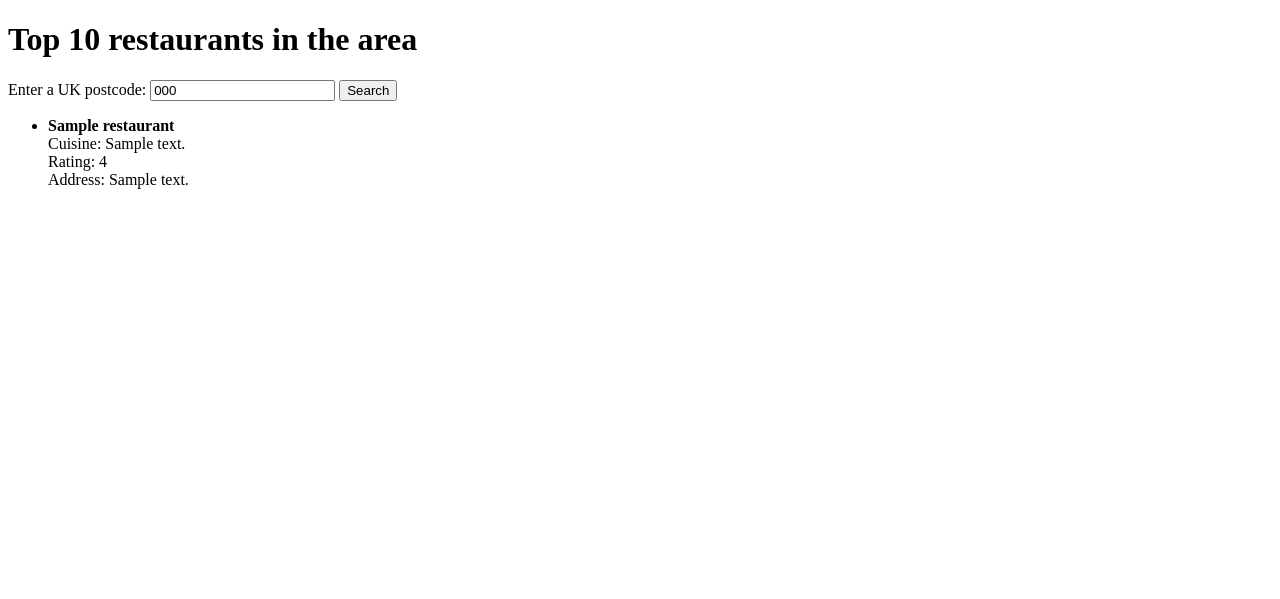
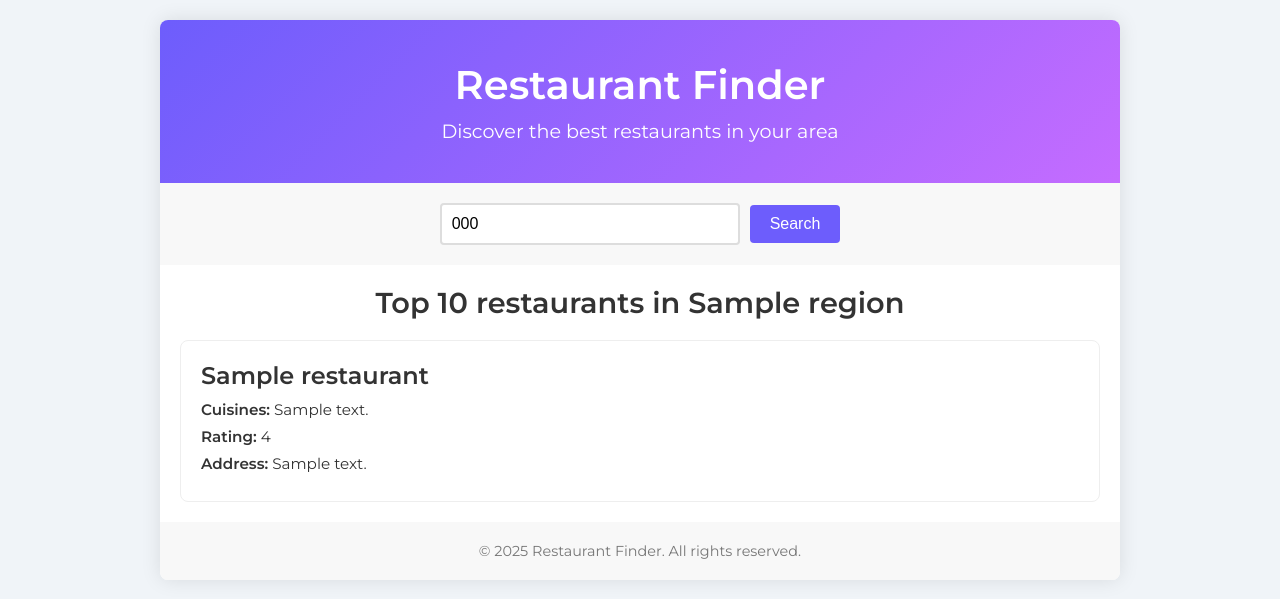
Before and after one commit to M-lira/JET-Code-Assignment, a Flask app: template templates/index.html in a window 1280 px wide. Shown: the top 599 px of the page. Run offline with Flask 3, Linux system fonts and the light colour scheme; the template is opened without the code that fills it: most values are stand-ins (such as "Sample title", 1, 10 or a date in 2020).

Commit message:
Sort top 10 restaurants by highest rating, add region lookup & improve validation Implemented sorting to display the top 10 highest-rated restaurants Added a function to determine the region based on postcode Improved postcode validation and input handling Fixed bugs in address retrieval and display Bypassed Cloudflare block for API requests Enhanced CSS for a better user experience

```diff
--- a/app.py
+++ b/app.py
@@ -1,6 +1,7 @@
-from flask import Flask, render_template
+from flask import Flask, render_template, request
 import requests
 import re
+import logging
 
 app = Flask(__name__)
 
@@ -9,59 +10,105 @@ API_URL = "https://uk.api.just-eat.io/discovery/uk/restaurants/enriched/bypostco
 
 #Pass through cloudfare block
 HEADERS = {
-   "User-Agent": "Mozilla/5.0 (Windows NT 10.0; Win64; x64) AppleWebKit/537.36 (KHTML, like Gecko) Chrome/122.0.0.0 Safari/537.36",
-    "Accept": "application/json",
-    "Accept-Encoding": "gzip, deflate, br",
-    "Connection": "keep-alive"
+     "User-Agent": "Mozilla/5.0 (Windows NT 10.0; Win64; x64)",
+     "Accept": "application/json",
+     "Referer": "https://www.just-eat.co.uk/",
+     "Origin": "https://www.just-eat.co.uk/",
 }
+
 
 
 # Fetch top 10 rstaurants for a given postcode
 def fetch_restaurant_data(postcode):
     try:
-        response = requests.get(API_URL.format(postcode = postcode), headers = HEADERS)
+        url = API_URL.format(postcode=postcode)
+
+        response = requests.get(url, headers = HEADERS)
 
         if response.status_code == 200:
+
             data = response.json() #Parse the JSON response
-            restaurants = data.get('restaurants', [])[:10]
-            return restaurants
+            restaurants = data.get('restaurants', [])
+
+            #sort restaurants rating in descending order
+            restaurants.sort(key=lambda x: x.get('rating', {}).get('starRating', 0), reverse= True)
+
+            return restaurants[:10] #return the top 10 restaurants
 
         else:
-            print( f"Error: {response.status_code} - {response.text}")
-            return []
+            logging.error(f"Error: {response.status_code} - {response.text}")
+            return[]
 
     except Exception as e:
-        print(f"An error as ocurred: {e}")
-        return []
+        logging.exception(f"An error occurred: {e}") #Log full exception details
+        return[]
 
+
+#Simple UK postcode validation using regex
+def is_valid_postcode(postcode):
+     #this regex is a basic validation for UK postcodes (it may not be exhaustive)
+     postcode_regex = r"(GIR 0AA|[A-Z]{1,2}\d[A-Z\d]? \d[A-Z]{2}|[A-Z]{1,2}\d{1,2}[A-Z]? \d[A-Z]{2})$"
+     return bool(re.match(postcode_regex, postcode.strip().upper()))
+
+
+#Fetches the city/region associated with a UK postcode via API
+def get_region_from_postcode(postcode):
+     try:
+         url_region_API= f"https://api.postcodes.io/postcodes/{postcode}"
+         response = requests.get(url_region_API)
+
+         if response.status_code == 200:
+             data = response.json()
+             return data["result"]["admin_district"] # returns city or region nam
+
+         else:
+             print(f"Error while fetching the postcode region")
+             return"Unknown Region"
+
+     except Exception as e:
+         print(f"Error while fetching the postcode region")
+         return"Unknown Region"
 
 
 
 #Route for the homepage
-@app.route('/')
+@app.route('/', methods=['GET', 'POST'])
+def home(): # main function
 
-# Main data handling
-def home():
+    postcode = "M16 0RA" # This is the default postcode choosen, but it can be replaced with any desired one, as long as it is within the UK region
+    restaurants = []
+    error_message= None
 
-    postcode = "M16 0RA" #This is the default code choosen but it can be replaced with the desired one as long as it is within the UK region
-    restaurants = fetch_restaurant_data(postcode)
+    if request.method == 'POST':
+
+            postcode = request.form.get('postcode', '').strip()
+
+            if is_valid_postcode(postcode):
+                region = get_region_from_postcode(postcode) # Get the city name, mainly for asthetic purposes
+                restaurants = fetch_restaurant_data(postcode)
+
+                if not restaurants:
+                    error_message = "No restaurants found for this {region}."
+
+            else:
+                error_message = "Please enter a valid UK postcode."
 
     #prepare the restaurant data for display
-    restaurant_list = []
-    for restaurant in restaurants:
-                name = restaurant.get('name')
-                cuisines = ','.join([cuisine ['name'] for cuisine in restaurant.get('cuisines', [])])
-                rating_info = restaurant.get('rating',{})
-                rating = f"{rating_info.get('starRating', 'N/A')}⭐ ({rating_info.get('count', 0)} reviews)"
-                address = restaurant.get('address', {}).get('line_1', 'No address listed')
+    restaurant_list = [
+                {
+                        'name' : restaurant.get('name','Unknown'),
+                        'cuisines' : ','.join([cuisine ['name'] for cuisine in restaurant.get('cuisines', [])]),
+                        'rating': f"{restaurant.get('rating', {}).get('starRating', 'N/A')}⭐ ({restaurant.get('rating', {}).get('count', 0)} reviews)",
+                        'address' :  f"{restaurant.get('address', {}).get('line_1', 'No address listed')}, "
+                                     f"{restaurant.get('address', {}).get('postcode', '')}".strip() #formatting of address
+                }
 
-                restaurant_list.append({
-                        'name' : name,
-                        'cuisines' : cuisines,
-                        'rating' : rating,
-                        'address' : address
-                    })
-    return render_template('index.html', restaurants=restaurant_list)
+                for restaurant in restaurants
+
+            ]
+
+
+    return render_template('index.html', restaurants=restaurant_list, postcode=postcode, error_message=error_message, region=region)
 
 
 
--- a/static/style.css
+++ b/static/style.css
@@ -0,0 +1,139 @@
+/* Global Styles */
+* {
+  box-sizing: border-box;
+  margin: 0;
+  padding: 0;
+}
+
+body {
+  font-family: 'Montserrat', sans-serif;
+  background-color: #f0f4f8;
+  color: #333;
+  padding: 20px;
+}
+
+/* Container */
+.container {
+  max-width: 960px;
+  margin: 0 auto;
+  background: #fff;
+  border-radius: 8px;
+  overflow: hidden;
+  box-shadow: 0 0 20px rgba(0, 0, 0, 0.1);
+}
+
+/* Header */
+header {
+  background: linear-gradient(135deg, #6d5dfc, #c56cff);
+  color: #fff;
+  padding: 40px 20px;
+  text-align: center;
+}
+
+header h1 {
+  font-size: 2.5rem;
+  margin-bottom: 10px;
+}
+
+header p {
+  font-size: 1.2rem;
+}
+
+/* Search Form */
+.search-form {
+  display: flex;
+  justify-content: center;
+  align-items: center;
+  padding: 20px;
+  background: #f8f8f8;
+}
+
+.search-form input[type="text"] {
+  padding: 10px;
+  font-size: 1rem;
+  border: 2px solid #ddd;
+  border-radius: 4px;
+  width: 300px;
+  margin-right: 10px;
+}
+
+.search-form button {
+  padding: 10px 20px;
+  font-size: 1rem;
+  background-color: #6d5dfc;
+  color: #fff;
+  border: none;
+  border-radius: 4px;
+  cursor: pointer;
+  transition: background 0.3s ease;
+}
+
+.search-form button:hover {
+  background-color: #5a4de8;
+}
+
+/* Error Message */
+.error {
+  text-align: center;
+  color: #ff4d4d;
+  margin: 10px 0;
+  font-weight: bold;
+}
+
+/* Restaurant List */
+.restaurant-list {
+  padding: 20px;
+}
+
+.restaurant-list h2 {
+  text-align: center;
+  margin-bottom: 20px;
+  font-size: 1.8rem;
+}
+
+.no-results {
+  text-align: center;
+  font-size: 1.2rem;
+  margin: 20px 0;
+}
+
+/* Cards Grid */
+.cards {
+  display: grid;
+  grid-template-columns: repeat(auto-fit, minmax(280px, 1fr));
+  gap: 20px;
+}
+
+/* Individual Card */
+.card {
+  background: #fff;
+  border: 1px solid #eee;
+  border-radius: 8px;
+  padding: 20px;
+  transition: transform 0.2s ease, box-shadow 0.2s ease;
+}
+
+.card:hover {
+  transform: translateY(-5px);
+  box-shadow: 0 10px 20px rgba(0, 0, 0, 0.1);
+}
+
+.card h3 {
+  margin-bottom: 10px;
+  font-size: 1.5rem;
+  color: #333;
+}
+
+.card p {
+  margin-bottom: 8px;
+  font-size: 0.95rem;
+}
+
+/* Footer */
+footer {
+  background: #f8f8f8;
+  text-align: center;
+  padding: 20px;
+  font-size: 0.9rem;
+  color: #777;
+}
--- a/templates/index.html
+++ b/templates/index.html
@@ -2,34 +2,46 @@
 <html lang="en">
 <head>
   <meta charset="UTF-8">
-    <meta name="viewport" content="width=device-width, initial-scale=1.0">
-    <title>Top 10 restaurants in the area</title>
+  <meta name="viewport" content="width=device-width, initial-scale=1">
+  <title>Restaurant Finder</title>
+  <!-- Google Font -->
+  <link href="https://fonts.googleapis.com/css2?family=Montserrat:wght@400;600&display=swap" rel="stylesheet">
+  <!-- Link to external CSS -->
+  <link rel="stylesheet" href="{{ url_for('static', filename='style.css') }}">
 </head>
 <body>
-    <h1>Top 10 restaurants in the area</h1>
-
-    <form action="/" method="GET">
-
-        <label for="postcode"> Enter a UK postcode:</label>
-        <input type="text" id="postcode" name="postcode" value="{{postcode}}" required>
+  <div class="container">
+    <header>
+      <h1>Restaurant Finder</h1>
+      <p>Discover the best restaurants in your area</p>
+    </header>
+    <form method="POST" class="search-form">
+      <input type="text" name="postcode" placeholder="Enter UK Postcode" value="{{ postcode }}" required>
       <button type="submit">Search</button>
-
     </form>
-
-
+    {% if error_message %}
+      <div class="error">{{ error_message }}</div>
+    {% endif %}
+    <section class="restaurant-list">
       {% if restaurants %}
-        <ul>
+        <h2>Top 10 restaurants in {{region}}</h2>
+        <div class="cards">
           {% for restaurant in restaurants %}
-                <li>
-                    <strong>{{restaurant.name}}</strong><br>
-                    Cuisine: {{ restaurant.Cuisines}} <br>
-                    Rating: {{ restaurant.rating}} <br>
-                    Address: {{ restaurant.address}}
-                </li>
+            <div class="card">
+              <h3>{{ restaurant.name }}</h3>
+              <p class="cuisines"><strong>Cuisines:</strong> {{ restaurant.cuisines }}</p>
+              <p class="rating"><strong>Rating:</strong> {{ restaurant.rating }}</p>
+              <p class="address"><strong>Address:</strong> {{ restaurant.address }}</p>
+            </div>
           {% endfor %}
-        </ul>
+        </div>
       {% else %}
-            <p> No restaurants found for this postcode.</p>
+        <p class="no-results">No restaurants available for this postcode.</p>
       {% endif %}
+    </section>
+    <footer>
+      <p>&copy; {{ 2025 }} Restaurant Finder. All rights reserved.</p>
+    </footer>
+  </div>
 </body>
 </html>
```
Lines whose indentation alone changed are shown as unchanged.
